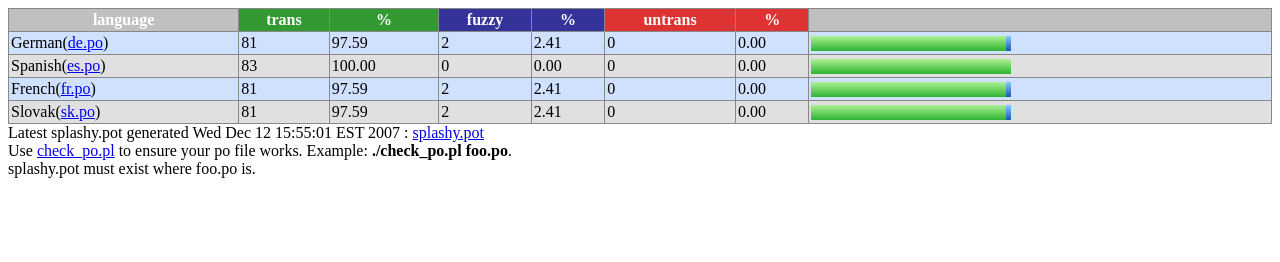
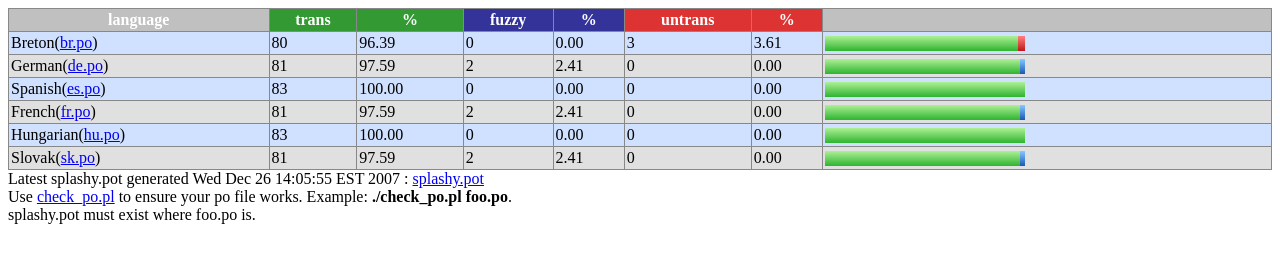
Before and after one commit to zdanek/splashy, a plain HTML site: page po/index.html in a window 1280 px wide. Drawn offline with Linux system fonts and the light colour scheme.

```diff
--- a/po/index.html
+++ b/po/index.html
@@ -3,12 +3,14 @@
 <body>
 <table cellspacing='0' cellpadding='0' border='0' bgcolor='#888888' width='100%'><tr><td><table cellspacing='1' cellpadding='2' border='0' width='100%'>
 <tr bgcolor='#c0c0c0'><th>language</th><th style='background: #339933;'>trans</th><th style='background: #339933;'>%</th><th style='background: #333399;'>fuzzy</th><th style='background: #333399;'>%</th><th style='background: #dd3333;'>untrans</th><th style='background: #dd3333;'>%</th><th>&nbsp;</th></tr>
-<tr bgcolor='#d0e0ff'><td>German(<a href='http://git.debian.org/?p=splashy/splashy.git;a=blob_plain;f=po/de.po;hb=HEAD'>de.po</a>)</td><td>81</td><td>97.59</td><td>2</td><td>2.41</td><td>0</td><td>0.00</td><td><img src='bar_g.png' height='15' width='195' /><img src='bar_b.png' height='15' width='5' /></tr>
-<tr bgcolor='#e0e0e0'><td>Spanish(<a href='http://git.debian.org/?p=splashy/splashy.git;a=blob_plain;f=po/es.po;hb=HEAD'>es.po</a>)</td><td>83</td><td>100.00</td><td>0</td><td>0.00</td><td>0</td><td>0.00</td><td><img src='bar_g.png' height='15' width='200' /></tr>
-<tr bgcolor='#d0e0ff'><td>French(<a href='http://git.debian.org/?p=splashy/splashy.git;a=blob_plain;f=po/fr.po;hb=HEAD'>fr.po</a>)</td><td>81</td><td>97.59</td><td>2</td><td>2.41</td><td>0</td><td>0.00</td><td><img src='bar_g.png' height='15' width='195' /><img src='bar_b.png' height='15' width='5' /></tr>
+<tr bgcolor='#d0e0ff'><td>Breton(<a href='http://git.debian.org/?p=splashy/splashy.git;a=blob_plain;f=po/br.po;hb=HEAD'>br.po</a>)</td><td>80</td><td>96.39</td><td>0</td><td>0.00</td><td>3</td><td>3.61</td><td><img src='bar_g.png' height='15' width='193' /><img src='bar_r.png' height='15' width='7' /></tr>
+<tr bgcolor='#e0e0e0'><td>German(<a href='http://git.debian.org/?p=splashy/splashy.git;a=blob_plain;f=po/de.po;hb=HEAD'>de.po</a>)</td><td>81</td><td>97.59</td><td>2</td><td>2.41</td><td>0</td><td>0.00</td><td><img src='bar_g.png' height='15' width='195' /><img src='bar_b.png' height='15' width='5' /></tr>
+<tr bgcolor='#d0e0ff'><td>Spanish(<a href='http://git.debian.org/?p=splashy/splashy.git;a=blob_plain;f=po/es.po;hb=HEAD'>es.po</a>)</td><td>83</td><td>100.00</td><td>0</td><td>0.00</td><td>0</td><td>0.00</td><td><img src='bar_g.png' height='15' width='200' /></tr>
+<tr bgcolor='#e0e0e0'><td>French(<a href='http://git.debian.org/?p=splashy/splashy.git;a=blob_plain;f=po/fr.po;hb=HEAD'>fr.po</a>)</td><td>81</td><td>97.59</td><td>2</td><td>2.41</td><td>0</td><td>0.00</td><td><img src='bar_g.png' height='15' width='195' /><img src='bar_b.png' height='15' width='5' /></tr>
+<tr bgcolor='#d0e0ff'><td>Hungarian(<a href='http://git.debian.org/?p=splashy/splashy.git;a=blob_plain;f=po/hu.po;hb=HEAD'>hu.po</a>)</td><td>83</td><td>100.00</td><td>0</td><td>0.00</td><td>0</td><td>0.00</td><td><img src='bar_g.png' height='15' width='200' /></tr>
 <tr bgcolor='#e0e0e0'><td>Slovak(<a href='http://git.debian.org/?p=splashy/splashy.git;a=blob_plain;f=po/sk.po;hb=HEAD'>sk.po</a>)</td><td>81</td><td>97.59</td><td>2</td><td>2.41</td><td>0</td><td>0.00</td><td><img src='bar_g.png' height='15' width='195' /><img src='bar_b.png' height='15' width='5' /></tr>
 </table></td></tr></table>
-Latest splashy.pot generated Wed Dec 12 15:55:01 EST 2007
+Latest splashy.pot generated Wed Dec 26 14:05:55 EST 2007
 : <a href='http://git.debian.org/?p=splashy/splashy.git;a=blob_plain;f=po/splashy.pot;hb=HEAD'>splashy.pot</a><br />
 Use <a href='http://git.debian.org/?p=splashy/splashy.git;a=blob_plain;f=po/check_po.pl;hb=HEAD'>check_po.pl</a> to ensure your po file works. Example: <b>./check_po.pl foo.po</b>.<br />splashy.pot must exist where foo.po is.<br />
 </body>
```
Also changed, not shown: 2 other files.
